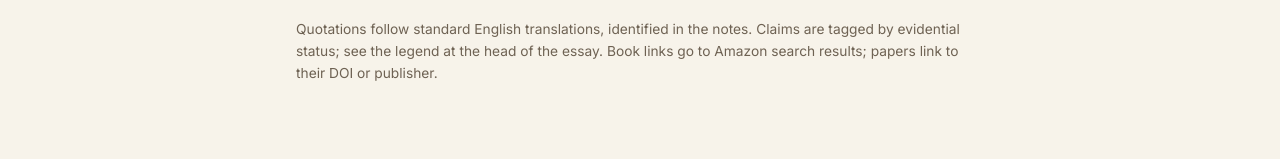
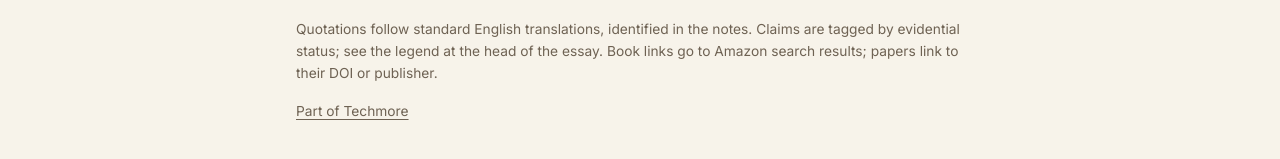
Before and after one commit to techmore/protestant-work-ethic, a Jekyll site: the page built from index.html, in a window 1280 px wide and 1400 px high, scrolled down 21327 px. Shown: the part 1188-1347 px from the top of the window. Built offline with Jekyll 4.4.1, drawn with Linux system fonts in a browser that asks for light colours.

Commit message:
Link back to the Techmore hub
Co-Authored-By: Claude Fable 5.2 <noreply@anthropic.com>

```diff
--- a/_layouts/default.html
+++ b/_layouts/default.html
@@ -33,6 +33,7 @@
   <div class="wrap">
     <p class="cite"><b>Cite as:</b> {{ site.author }}, <i>{{ site.title }}: {{ site.subtitle }}</i>. Version {{ site.version }}, {{ site.version_date }}. https://techmore.github.io/protestant-work-ethic/</p>
     <p>Quotations follow standard English translations, identified in the notes. Claims are tagged by evidential status; see the legend at the head of the essay. Book links go to Amazon search results; papers link to their DOI or publisher.</p>
+    <p class="hub-link"><a href="https://techmore.github.io/">Part of Techmore</a></p>
   </div>
 </footer>
 <script src="assets/site.js"></script>
--- a/assets/style.css
+++ b/assets/style.css
@@ -263,6 +263,7 @@ ol.criteria li::before { content: counter(q); position: absolute; left: 0; top:
 /* ============ Footer ============ */
 footer { margin-top: 80px; padding: 28px 0 56px; border-top: 1px solid var(--rule); font: 400 .86rem/1.6 var(--sans); color: var(--muted); }
 footer .cite { font-family: var(--serif); font-size: .95rem; color: var(--ink-2); }
+footer .hub-link a { color: inherit; }
 
 @media (max-width: 560px) {
   body { font-size: 1.06rem; }
```
